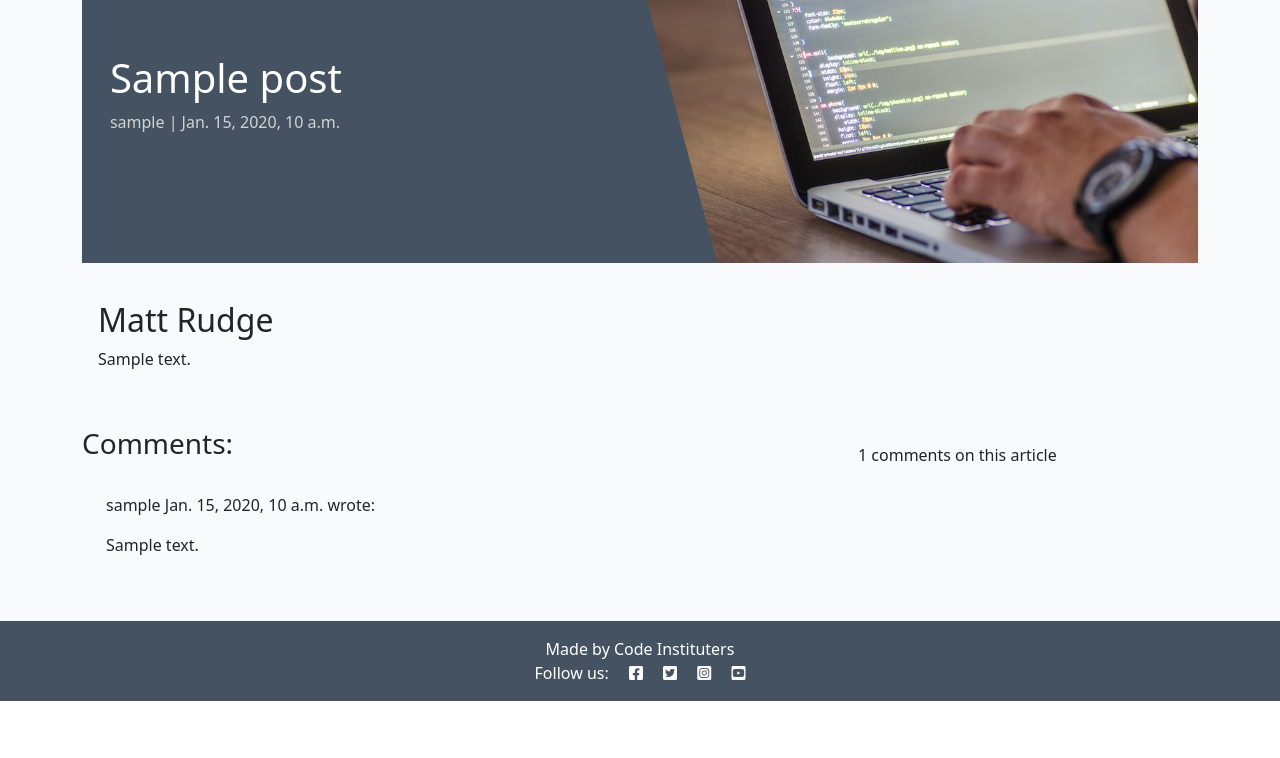
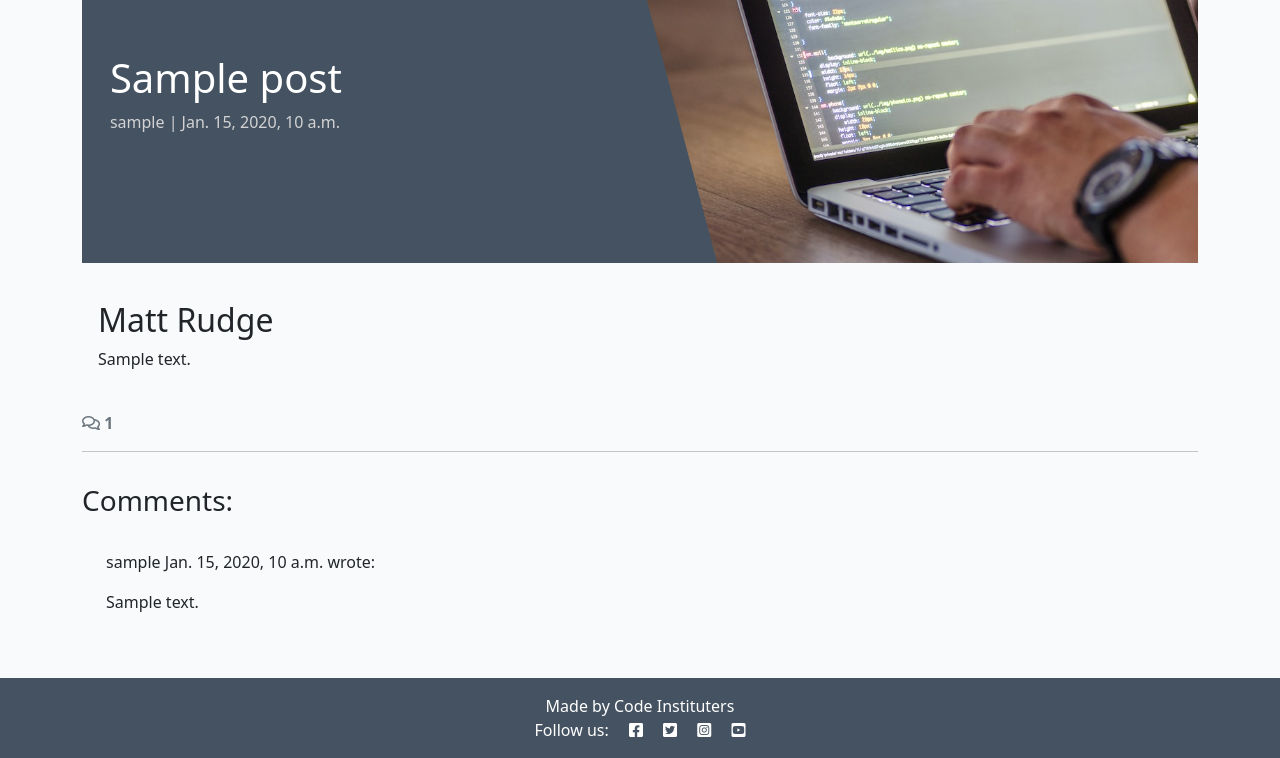
Before and after one commit to jtraveler/codestar_blog, a Django app: a page that uses blog/templates/blog/post_detail.html in a window 1280 px wide. Shown: the part 127-885 px from the top of the page. Before the commit the page ends 828 px from the top, so only its background shows below. Run offline with Django 4.2, Linux system fonts and the light colour scheme; tables that the repository leaves empty hold one stand-in row (values such as "Sample post"); parts of the project's set-up code (start-up, migrations or seed data) failed here and were passed over; some libraries are stand-ins or nearby versions.

Commit message:
refined the comments feature

```diff
--- a/blog/templates/blog/post_detail.html
+++ b/blog/templates/blog/post_detail.html
@@ -30,11 +30,24 @@
             </div>
         </div>
     </div>
-    <!-- Comments section -->
+    <!-- Displaying count of comments -->
+  <div class="row">
+    <div class="col-12">
+      <strong class="text-secondary">
+        <i class="far fa-comments"></i> {{ comment_count }}
+      </strong>
+    </div>
+    <div class="col-12">
+      <hr>
+    </div>
+  </div>
+  <!-- Displaying Comments -->
   <div class="row">
     <div class="col-md-8 card mb-4  mt-3 ">
       <h3>Comments:</h3>
       <div class="card-body">
+        <!-- We want a for loop inside the empty control tags
+          to iterate through each comment in comments -->
         {% for comment in comments %}
         <div class="p-2 comments
           {% if not comment.approved and comment.author == user %}
@@ -48,13 +61,14 @@
           <div id="comment{{ comment.id }}">
             {{ comment.body | linebreaks }}
           </div>
+          {% if not comment.approved and comment.author == user %}
+          <p class="approval">
+            This comment is awaiting approval
+          </p>
+          {% endif %}
         </div>
+        <!-- Our for loop ends here -->
         {% endfor %}
-            </div>
-        </div>
-        <div class="col-md-4 card mb-4  mt-3 ">
-            <div class="card-body">
-                <p>{{ comment_count }} comments on this article</p>
       </div>
     </div>
   </div>
--- a/blog/views.py
+++ b/blog/views.py
@@ -30,6 +30,8 @@ def post_detail(request, slug):
     """
     queryset = Post.objects.filter(status=1)
     post = get_object_or_404(queryset, slug=slug)
+    comments = post.comments.all().order_by("-created_on")
+    comment_count = post.comments.filter(approved=True).count()
 
     # Get all approved comments for this post
     comments = post.comments.filter(approved=True).order_by('created_on')
```
Also changed, not shown: 1 other file. Lines whose indentation alone changed are shown as unchanged.
